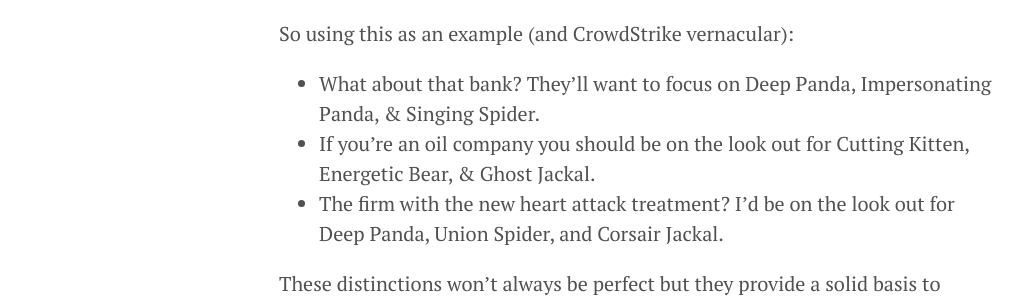
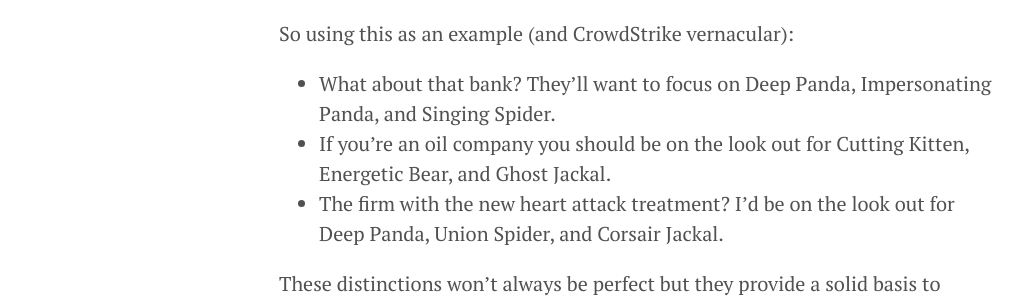
Before and after one commit to sroberts/sroberts.github.io, a Jekyll site: the page built from _posts/2016-03-30-cti-squad-goals-intro-to-requirements.md, in a window 1280 px wide and 1400 px high, scrolled down 2230 px. Shown: the part 190-487 px from the top of the window, without its empty margins (1-1031 px from the left). Built offline with Jekyll 4.4.1, drawn with Linux system fonts in a browser that asks for light colours; nearby versions of some CDN libraries; comment, search, counter and statistics services are not loaded; some of the changed text lies outside the part shown.

Commit message:
fixed bad ampersands... too bad, I like ampersands

```diff
--- a/_posts/2016-03-30-cti-squad-goals-intro-to-requirements.md
+++ b/_posts/2016-03-30-cti-squad-goals-intro-to-requirements.md
@@ -36,8 +36,8 @@
 
 So using this as an example (and CrowdStrike vernacular):
 
-- What about that bank? They'll want to focus on Deep Panda, Impersonating Panda, & Singing Spider.
-- If you're an oil company you should be on the look out for Cutting Kitten, Energetic Bear, & Ghost Jackal.
+- What about that bank? They'll want to focus on Deep Panda, Impersonating Panda, and Singing Spider.
+- If you're an oil company you should be on the look out for Cutting Kitten, Energetic Bear, and Ghost Jackal.
 - The firm with the new heart attack treatment? I'd be on the look out for Deep Panda, Union Spider, and Corsair Jackal.
 
 These distinctions won't always be perfect but they provide a solid basis to develop requirements. Your industry heavily defines your threat model and thus is a rich starting point to begin defining your intelligence requirements.
@@ -58,7 +58,7 @@
 
 > <i class="fa fa-quote-left fa-3x pull-left"></i> Windows 2000: Designed for the Internet. The Internet: Designed for UNIX. ~ _Unknown_
 
-It's a common mistake to think of attackers as omnipotent. They have limits, budgets, time, etc. As a result most attackers focus on attacking certain kinds of networks. A Windows network running Active Directory is often harder to attack than a Linux network on LDAP (don't knock MSFT, [they've invested a lot in security over the last 15 years](http://news.microsoft.com/stories/cybercrime/index.html)) but the fact is most attackers are probably more familiar and invested in attacking Windows & AD.
+It's a common mistake to think of attackers as omnipotent. They have limits, budgets, time, etc. As a result most attackers focus on attacking certain kinds of networks. A Windows network running Active Directory is often harder to attack than a Linux network on LDAP (don't knock MSFT, [they've invested a lot in security over the last 15 years](http://news.microsoft.com/stories/cybercrime/index.html)) but the fact is most attackers are probably more familiar and invested in attacking Windows and AD.
 
 ![Nmap... because?](/public/nmap.jpg)
 
```
